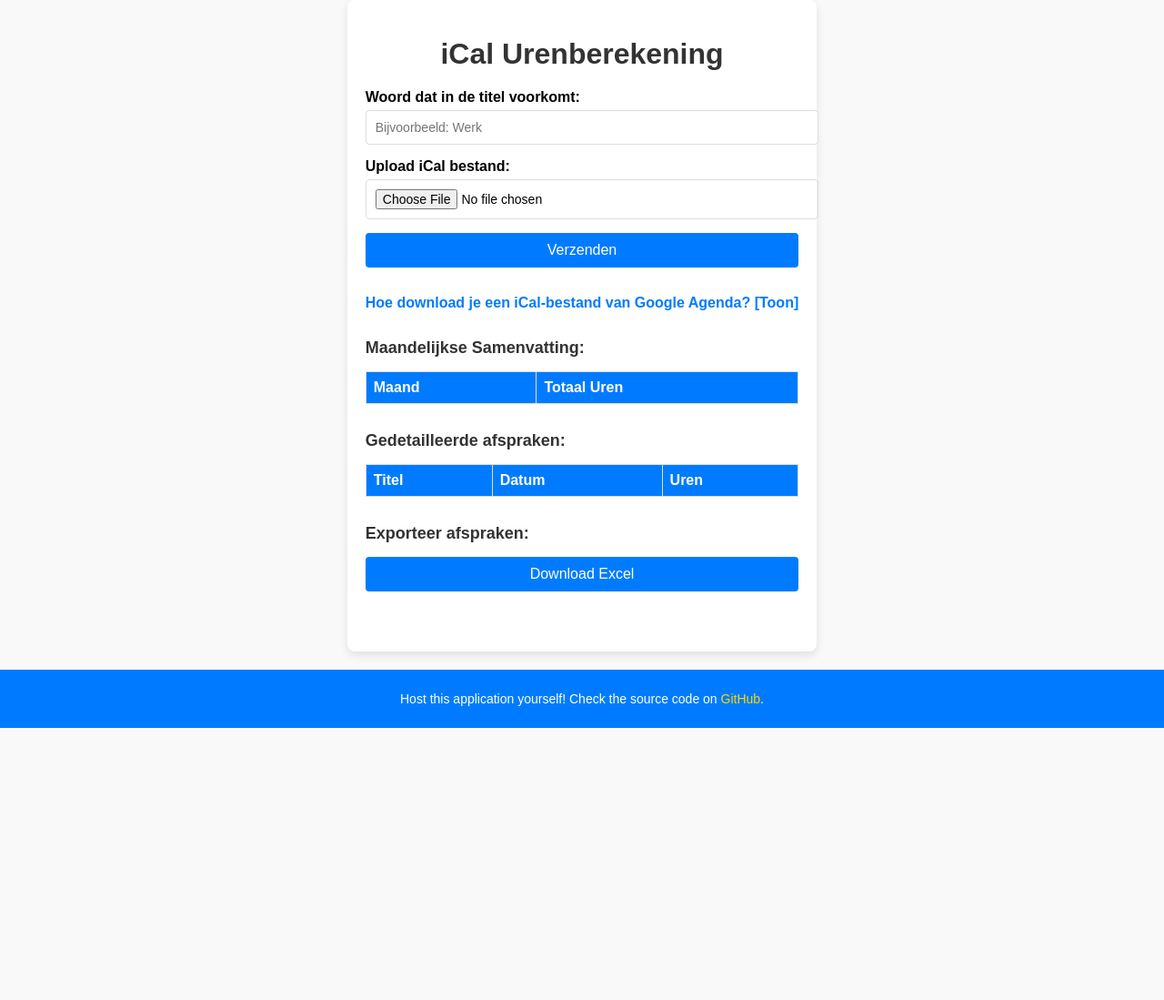
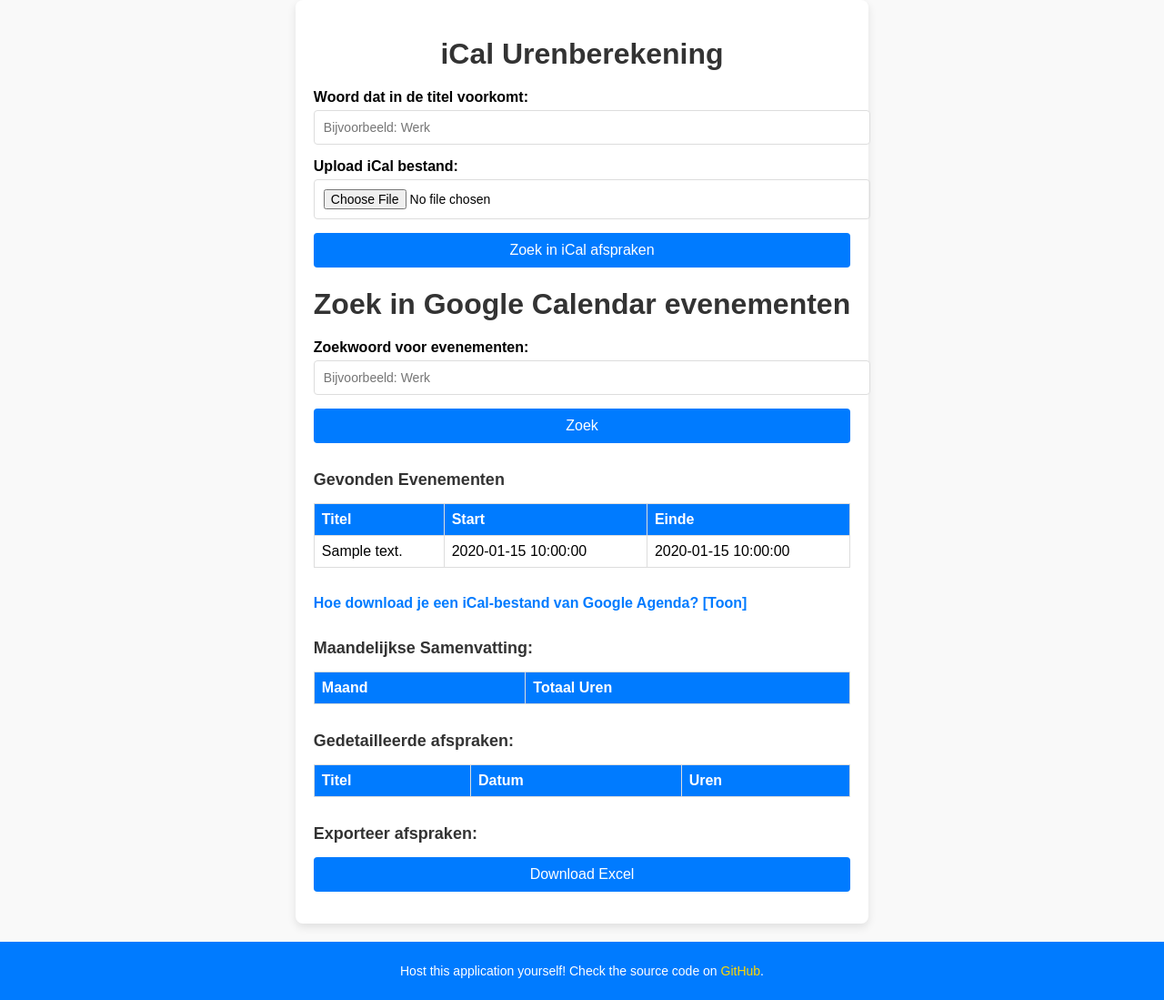
Before and after one commit to nickdubbel/TimeTracker, a Flask app: template templates/index.html in a window 1280 px wide. Shown: the whole page at 91% size. Before the commit the page ends 800 px from the top, so only its background shows below. Run offline with Flask 3, Linux system fonts and the light colour scheme; the template is opened without the code that fills it: most values are stand-ins (such as "Sample title", 1, 10 or a date in 2020); lists and menus that the app fills with data are empty.

Commit message:
data komt binnen

```diff
--- a/app.py
+++ b/app.py
@@ -5,9 +5,22 @@
 from icalendar import Calendar
 from datetime import datetime
 
+# google authentication
+from google.oauth2.credentials import Credentials
+from google_auth_oauthlib.flow import InstalledAppFlow
+from googleapiclient.discovery import build
+from flask import redirect, url_for, session
+import os
+from werkzeug.middleware.proxy_fix import ProxyFix
+from datetime import datetime, timezone
+SCOPES = ['https://www.googleapis.com/auth/calendar.readonly']
+
+
 app = Flask(__name__)
 app.config['UPLOAD_FOLDER'] = './uploads'
 app.secret_key = 'verysecret123768234698579083456'
+app.config['PREFERRED_URL_SCHEME'] = 'https'
+app.wsgi_app = ProxyFix(app.wsgi_app, x_proto=1, x_host=1)
 os.makedirs(app.config['UPLOAD_FOLDER'], exist_ok=True)
 
 def process_ical(file_path, event_word):
@@ -170,6 +183,77 @@
         except Exception as e:
             print(f"Fout bij verwijderen van bestand na sessie: {e}")
 
+@app.route('/authorize')
+def authorize():
+    flow = InstalledAppFlow.from_client_secrets_file('google_credentials.json', SCOPES)
+    flow.redirect_uri = url_for('oauth2callback', _external=True)
+    authorization_url, state = flow.authorization_url(
+        access_type='offline',
+        include_granted_scopes='true',
+        prompt='consent'
+    )
+    session['state'] = state
+    return redirect(authorization_url)
+
+@app.route('/oauth2callback')
+def oauth2callback():
+    state = session.get('state')
+    if not state:
+        return "Geen state in sessie, probeer opnieuw via /authorize", 400
+
+    flow = InstalledAppFlow.from_client_secrets_file(
+        'google_credentials.json', SCOPES, state=state)
+    flow.redirect_uri = url_for('oauth2callback', _external=True)
+
+    flow.fetch_token(authorization_response=request.url)
+    credentials = flow.credentials
+    session['credentials'] = {
+        'token': credentials.token,
+        'refresh_token': credentials.refresh_token,
+        'token_uri': credentials.token_uri,
+        'client_id': credentials.client_id,
+        'client_secret': credentials.client_secret,
+        'scopes': credentials.scopes
+    }
+
+    # Ga terug naar list-events om de eerder opgevraagde evenementen nu op te halen
+    return redirect(url_for('list_events'))
+
+@app.route('/list-events', methods=['POST', 'GET'])
+def list_events():
+    if request.method == 'POST':
+        event_name = request.form.get('event_name', '')
+        # Sla de zoekterm op in de sessie
+        session['requested_event_name'] = event_name
+    else:
+        event_name = session.get('requested_event_name', '')
+
+    # Controleer of we credentials hebben
+    if 'credentials' not in session:
+        # Niet ingelogd, eerst autoriseren
+        return redirect(url_for('authorize'))
+
+    # Nu hebben we credentials, we kunnen data ophalen
+    creds = Credentials(**session['credentials'])
+    service = build('calendar', 'v3', credentials=creds)
+
+    # time of a year ago
+    a_year_ago = (datetime.now(timezone.utc) - pd.DateOffset(years=1)).isoformat()
+    now = datetime.now(timezone.utc).isoformat()
+    events_result = service.events().list(
+        calendarId='primary',
+        timeMin=a_year_ago,
+        maxResults=100,
+        singleEvents=True,
+        orderBy='startTime'
+    ).execute()
+    events = events_result.get('items', [])
+
+    # Filter op event_name
+    filtered_events = [e for e in events if event_name.lower() in (e.get('summary','')).lower()]
+
+    return render_template('index.html', events=filtered_events)
+
 
 
 
--- a/templates/index.html
+++ b/templates/index.html
@@ -17,8 +17,41 @@
             <label for="file">Upload iCal bestand:</label>
             <input type="file" id="file" name="file" accept=".ics" required>
 
-            <button type="submit">Verzenden</button>
+            <button type="submit">Zoek in iCal afspraken</button>
         </form>
+        <h1>Zoek in Google Calendar evenementen</h1>
+        <form method="post" action="/list-events">
+            <label for="event_name">Zoekwoord voor evenementen:</label>
+            <input type="text" name="event_name" id="event_name" placeholder="Bijvoorbeeld: Werk" required>
+            <button type="submit">Zoek</button>
+        </form>
+
+        {% if events is not none %}
+            <h2>Gevonden Evenementen</h2>
+            {% if events|length > 0 %}
+            <table border="1">
+                <thead>
+                    <tr>
+                        <th>Titel</th>
+                        <th>Start</th>
+                        <th>Einde</th>
+                    </tr>
+                </thead>
+                <tbody>
+                {% for e in events %}
+                    <tr>
+                        <td>{{ e.summary }}</td>
+                        <td>{{ e.start.dateTime or e.start.date }}</td>
+                        <td>{{ e.end.dateTime or e.end.date }}</td>
+                    </tr>
+                {% endfor %}
+                </tbody>
+            </table>
+            {% else %}
+                <p>Geen evenementen gevonden</p>
+            {% endif %}
+        {% endif %}
+
 
         <div class="instructions">
             <div class="instructions-summary" onclick="toggleInstructions()">
```
Also changed, not shown: static/script.js (+73 -0 lines), 1 other file.
